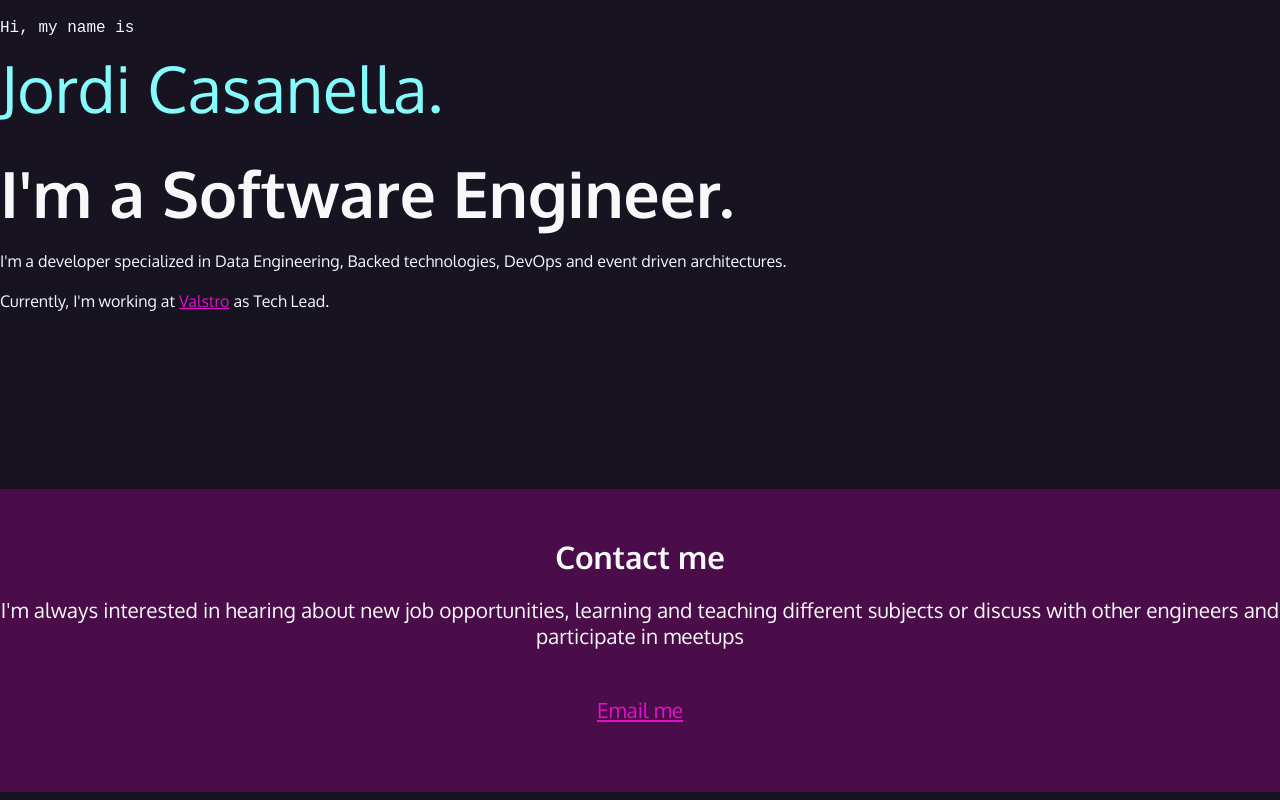
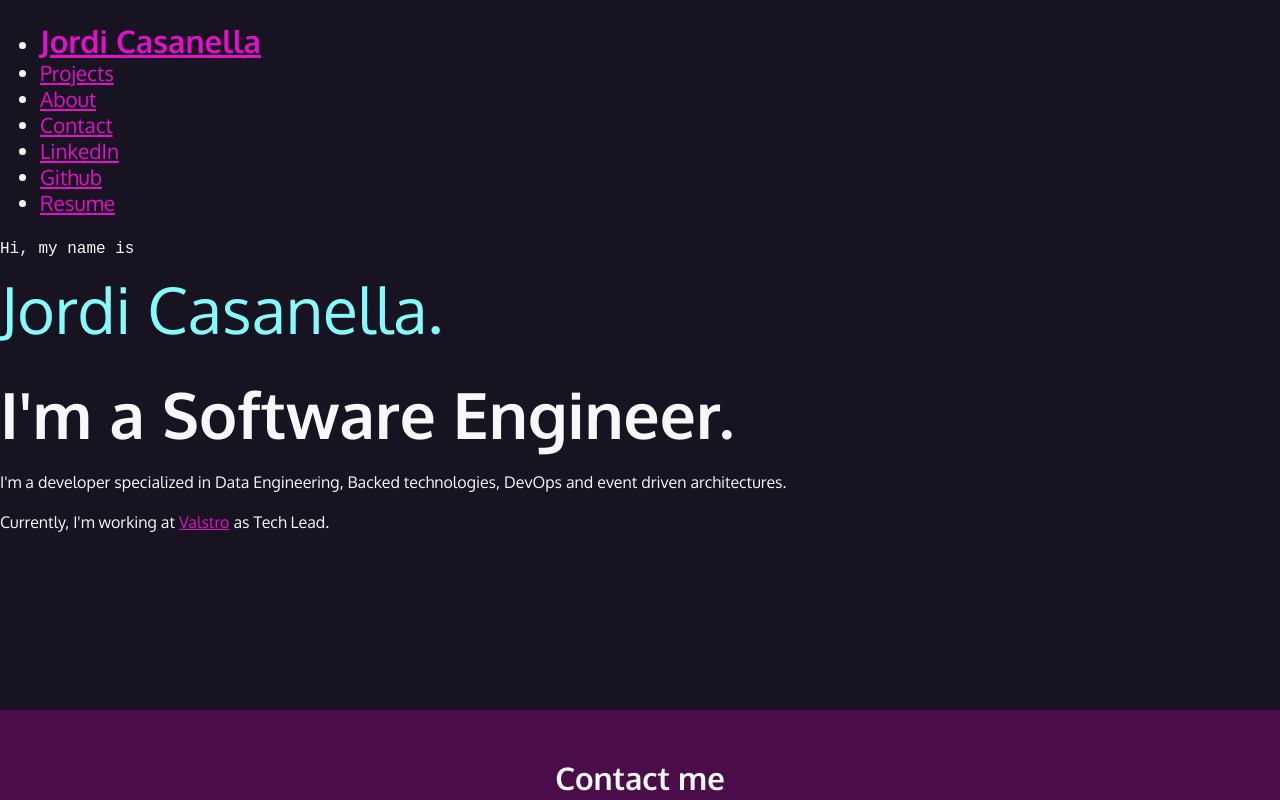
Before and after one commit to jcasanella/frontend_masters, a plain HTML site: page introduction_css/index.html in a window 1280 px wide. Shown: the top 800 px of the page. Drawn offline with Linux system fonts and the light colour scheme; a web font is replaced by a local one.

Commit message:
Add navbar

```diff
--- a/introduction_css/index.html
+++ b/introduction_css/index.html
@@ -10,6 +10,17 @@
     <link rel="stylesheet" href="css/style.css">
 </head>
 <body>
+    <nav>
+        <ul>
+            <li><a href="index.html"><h1>Jordi Casanella</h1></a></li>
+            <li><a href="">Projects</a></li>
+            <li><a href="">About</a></li>
+            <li><a href="#contact">Contact</a></li>
+            <li><a href="https://www.linkedin.com/in/jordi-casanella-ba358930/">LinkedIn</a></li>
+            <li><a href="https://github.com/jcasanella" target="_blank">Github</a></li>
+            <li><a href="">Resume</a></li>
+        </ul>
+    </nav>
     <section id="intro">
         <p class="name">Hi, my name is <span>Jordi Casanella.</span></p>
 
```
